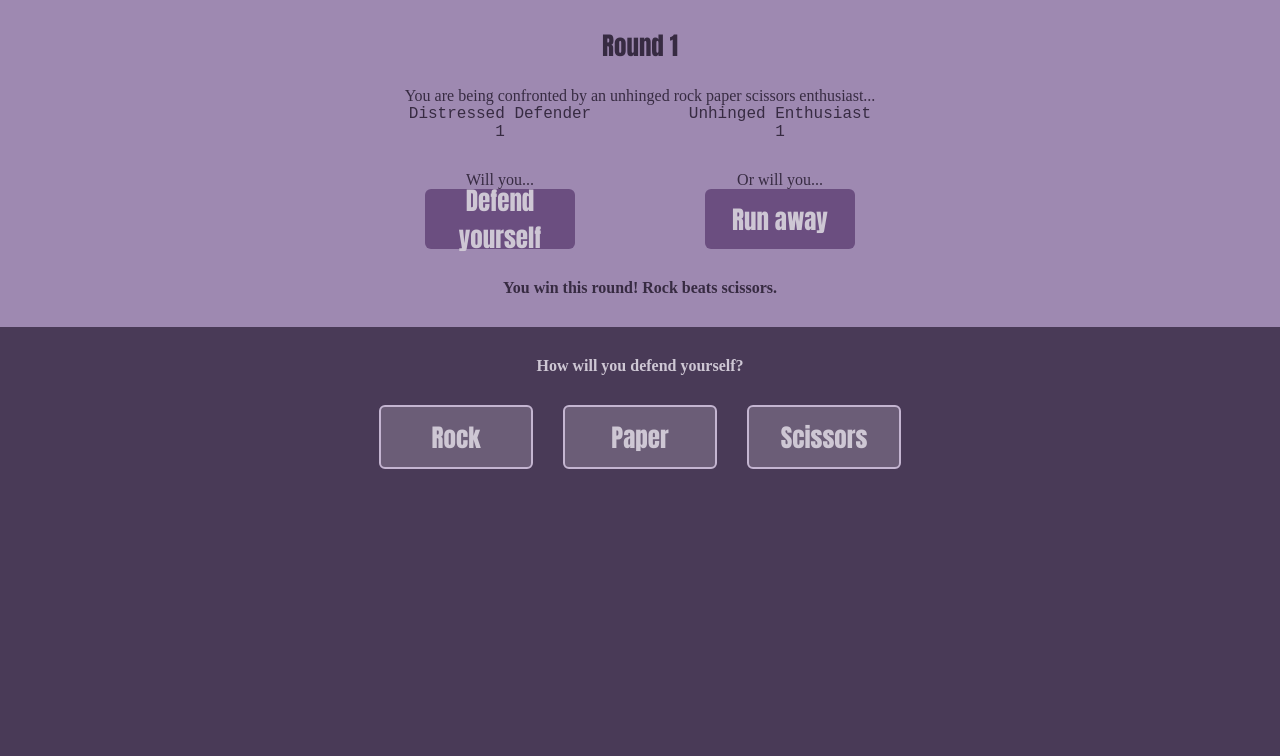
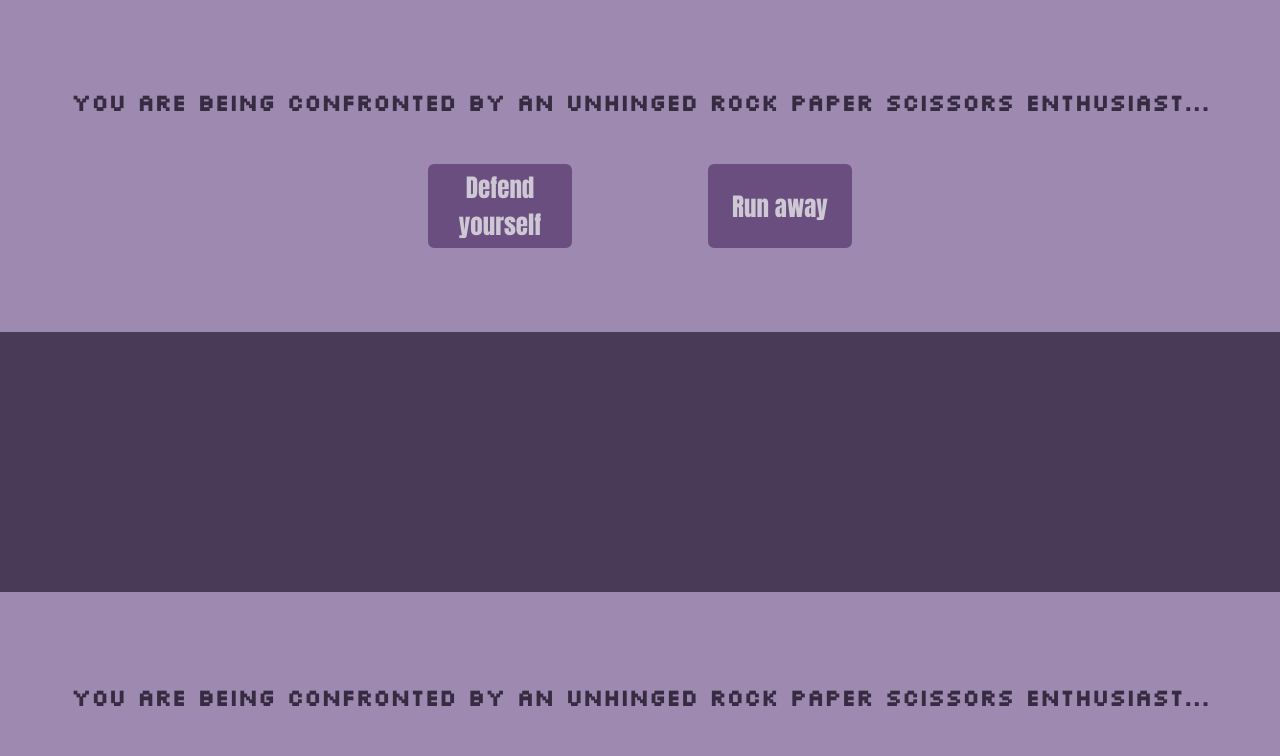
Before and after one commit to kizzlesulli/RockPaperSissors, a plain HTML site: page index.html in a window 1280 px wide. Shown: the part 154-910 px from the top of the page. Before the commit the page ends 800 px from the top, so only its background shows below. Drawn offline with Linux system fonts and the light colour scheme; a web font is replaced by a local one.

Commit message:
Add new fonts Add introduction html and style

```diff
--- a/index.html
+++ b/index.html
@@ -14,32 +14,20 @@
 
 <!-- Introducing the game html -->
     <div class="game-display">
-    <div class="round-number">Round 1</div>
-    <div class="">You are being confronted by an unhinged rock paper scissors enthusiast...</div>
+        <div class="round-number"></div>
+        <div class="scenario">You are being confronted by an unhinged rock paper scissors enthusiast...</div>
         <div class="results">
             <div class="player-results">
-            <div class="player-name">Distressed Defender</div>
-            <div class="player-score">1</div>
-            <p>Will you...</p>
                 <div class="box play">Defend yourself</div>
             </div>
             <div class="computer-results">
-            <div class="computer-name">Unhinged Enthusiast</div>
-            <div class="computer-score">1</div>
-            <p>Or will you...</p>
                 <div class="box cancel">Run away</div>
             </div>
         </div>
-    <div class="results-text">You win this round! Rock beats scissors.</div>
+        <div class="results-text"></div>
     </div>
 
     <div class="player-selection">
-    <div class="selection-text">How will you defend yourself?</div>
-    <div class="selection-boxes">
-        <div class="selection box rock">Rock</div>
-        <div class="selection box paper">Paper</div>
-        <div class="selection box scissors">Scissors</div>
-    </div>
     </div>
 <!-- Asking how many games to play -->
 
@@ -73,7 +61,22 @@
     </div> -->
 
 <!-- Declining the game html -->
+    <div class="game-display">
+        <div class="round-number"></div>
+        <div class="scenario">You are being confronted by an unhinged rock paper scissors enthusiast...</div>
+        <div class="results">
+            <div class="player-results">
+                <div class="box play">Defend yourself</div>
+            </div>
+            <div class="computer-results">
+                <div class="box cancel">Run away</div>
+            </div>
+        </div>
+        <div class="results-text"></div>
+    </div>
 
+    <div class="player-selection">
+    </div>
         <!-- <h2>You have been confronted by an unhinged rock paper scissors enthusiast...</h3> -->
         <!-- Display in round-number after player chooses run away -->
 
--- a/style.css
+++ b/style.css
@@ -2,6 +2,11 @@
     font-family: 'RubikDirt';
     src: url('fonts/RubikDirt-Regular.ttf');
     font-weight: bold;
+}
+
+@font-face {
+    font-family: 'Silkscreen-Regular';
+    src: url('fonts/Silkscreen-Regular.ttf');
 }
 
 body {
@@ -32,8 +37,8 @@ body {
 }
 
 .round-number {
-    font-family: Impact, Haettenschweiler, 'Arial Narrow Bold', sans-serif;
-    font-size: 25px;
+    font-family: 'Silkscreen-Regular', Impact, Haettenschweiler, 'Arial Narrow Bold', sans-serif;
+    font-size: 26px;
     font-weight: bold;
     height: 30px;
     margin-bottom: 30px;
@@ -43,6 +48,15 @@ body {
     display: flex;
     margin-bottom: 30px;
     justify-content: center;
+    font-size: 20px;
+}
+
+.scenario {
+    font-family: 'Silkscreen-Regular', Impact, Haettenschweiler, 'Arial Narrow Bold', sans-serif;
+    font-size: 23px;
+    font-weight: bold;
+    margin-bottom: 47px;
+
 }
 
 .player-name, .player-score, .computer-name, .computer-score {
@@ -70,10 +84,13 @@ body {
 .player-selection {
     color: rgb(206, 199, 212);
     padding: 30px;
+    min-height: 200px;
 }
 
 .results-text, .selection-text {
+    font-size: 21px;
     font-weight: bold;
+    height: 24px;
 }
 
 .selection-text {
@@ -95,7 +112,8 @@ body {
     border: solid 2px rgb(196, 181, 209);
     border-radius: 6px;
     margin: 0 15px;
-    width: 150px;
+    padding: 10px 20px;
+    width: 100px;
     height: 60px;
     align-items: center;
     justify-content: center;
@@ -103,14 +121,12 @@ body {
 
 .results .box {
     background-color: rgb(107, 78, 128);
-    border: none;
+    border: solid 2px rgb(107, 78, 128);
     margin: 0;
 }
 
-.selection.box:hover {
+.selection.box:hover, .box.play:hover, .box.cancel:hover {
     background-color: rgb(80, 65, 50);
     border: solid 2px rgb(219, 179, 150);
     color: rgb(250, 199, 133);
-    width: 150px;
-    height: 60px;
 }
```
Also changed, not shown: fonts/Silkscreen-Bold.ttf (added), fonts/Silkscreen-Regular.ttf (added). Lines whose indentation alone changed are shown as unchanged.
